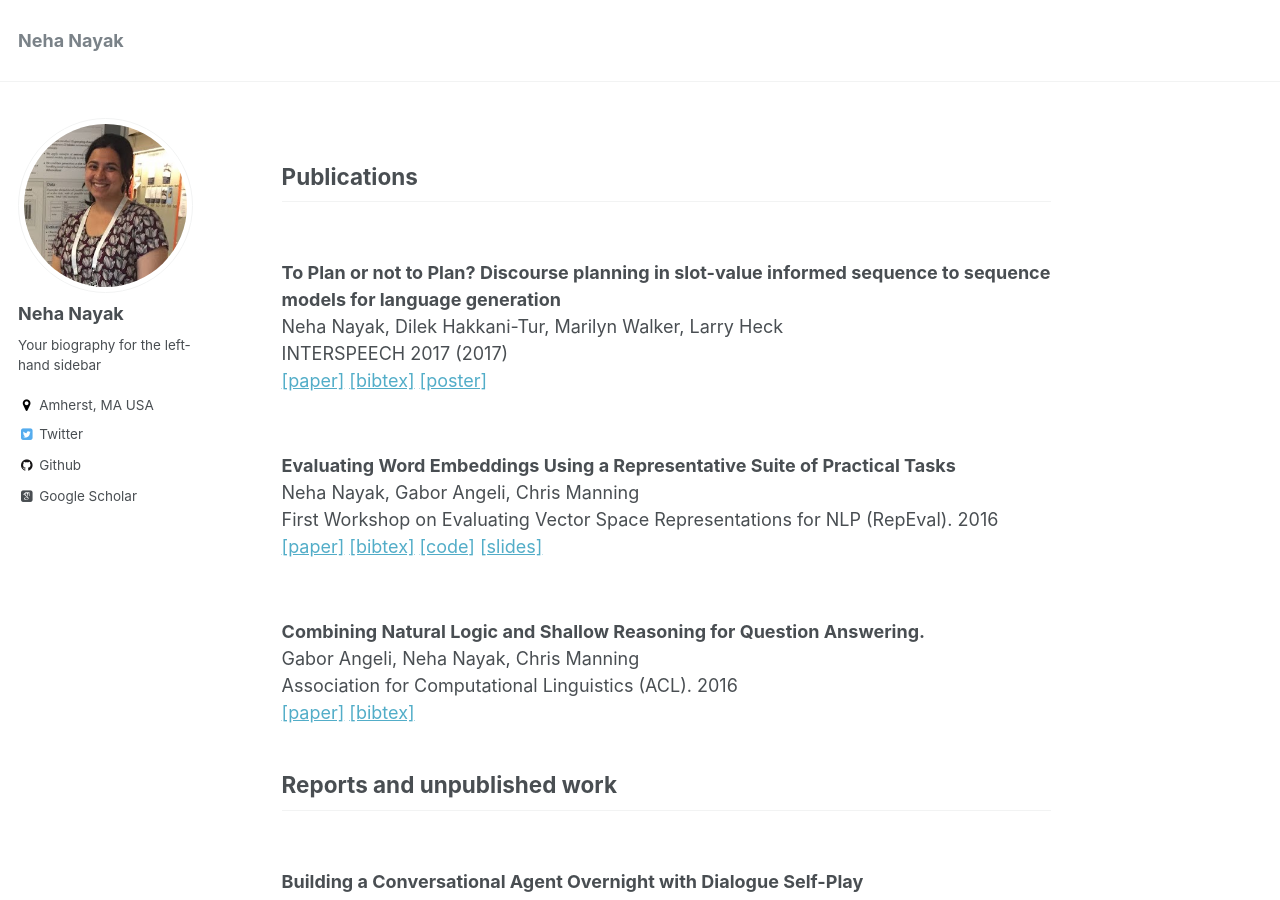
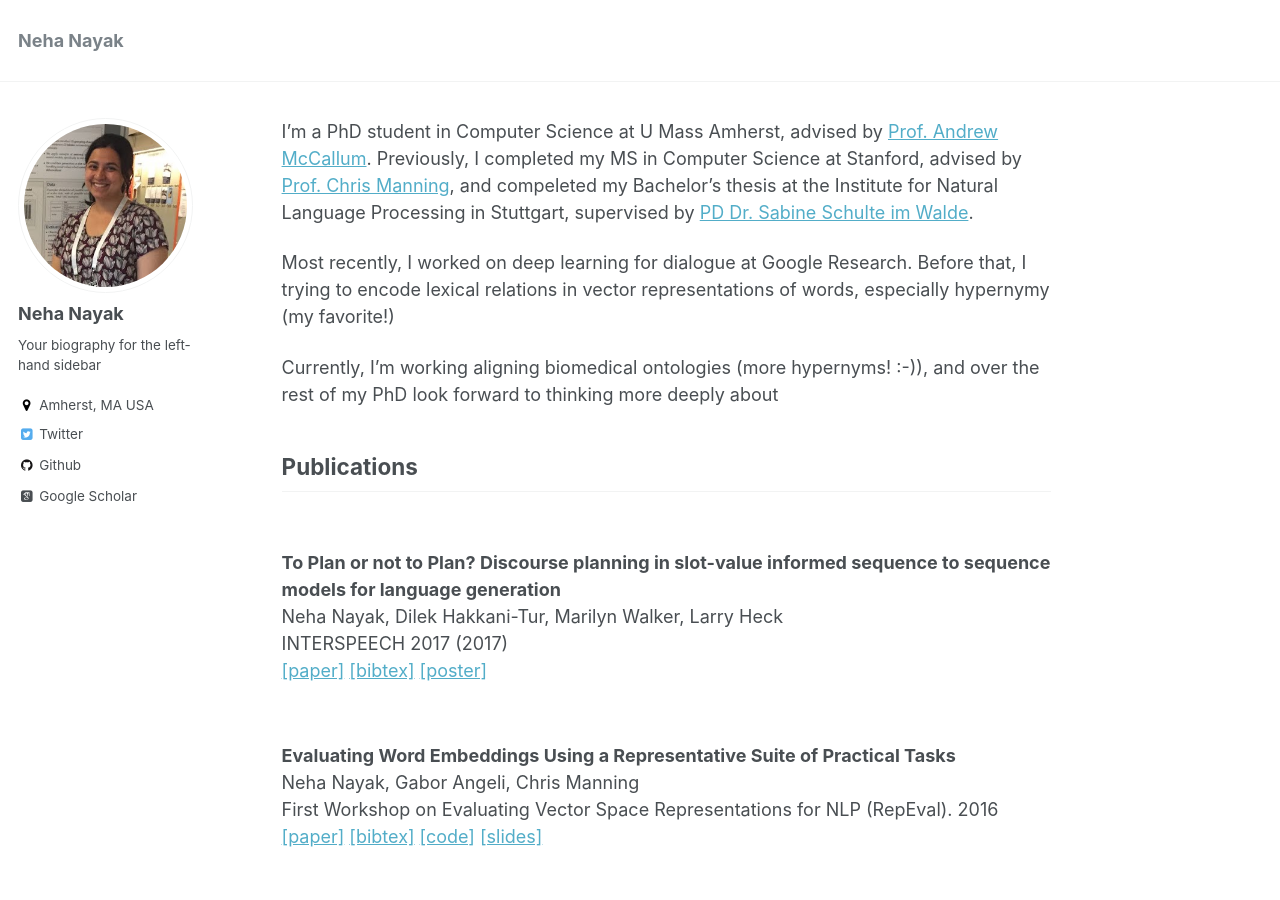
Before and after one commit to nnkennard/nnkennard.github.io, a Jekyll site: the page built from index.md, in a window 1280 px wide and 900 px high. Built offline with Jekyll 4.4.1, drawn with Linux system fonts in a browser that asks for light colours; some web fonts are replaced; our own code applies the rules of GitHub Pages for plain Markdown files.

Commit message:
incomplete statement

```diff
--- a/index.md
+++ b/index.md
@@ -1,3 +1,12 @@
+I'm a PhD student in Computer Science at U Mass Amherst, advised by [Prof. Andrew McCallum](https://people.cs.umass.edu/~mccallum/). Previously, I completed my MS in Computer Science at Stanford, advised by [Prof. Chris Manning](https://nlp.stanford.edu/~manning/), and compeleted my Bachelor's thesis at the Institute for Natural Language Processing in Stuttgart, supervised by [PD Dr. Sabine Schulte im Walde](http://www.schulteimwalde.de/).
+
+Most recently, I worked on deep learning for dialogue at Google Research. Before
+that, I  trying to encode lexical relations in vector
+representations of words, especially hypernymy (my favorite!)
+
+Currently, I'm working aligning biomedical ontologies (more hypernyms! :-)), and
+over the rest of my PhD look forward to thinking more deeply about
+
 <h2> Publications </h2>
 {% for post in site.publications reversed %}
   {% include archive-single.html %}
```
